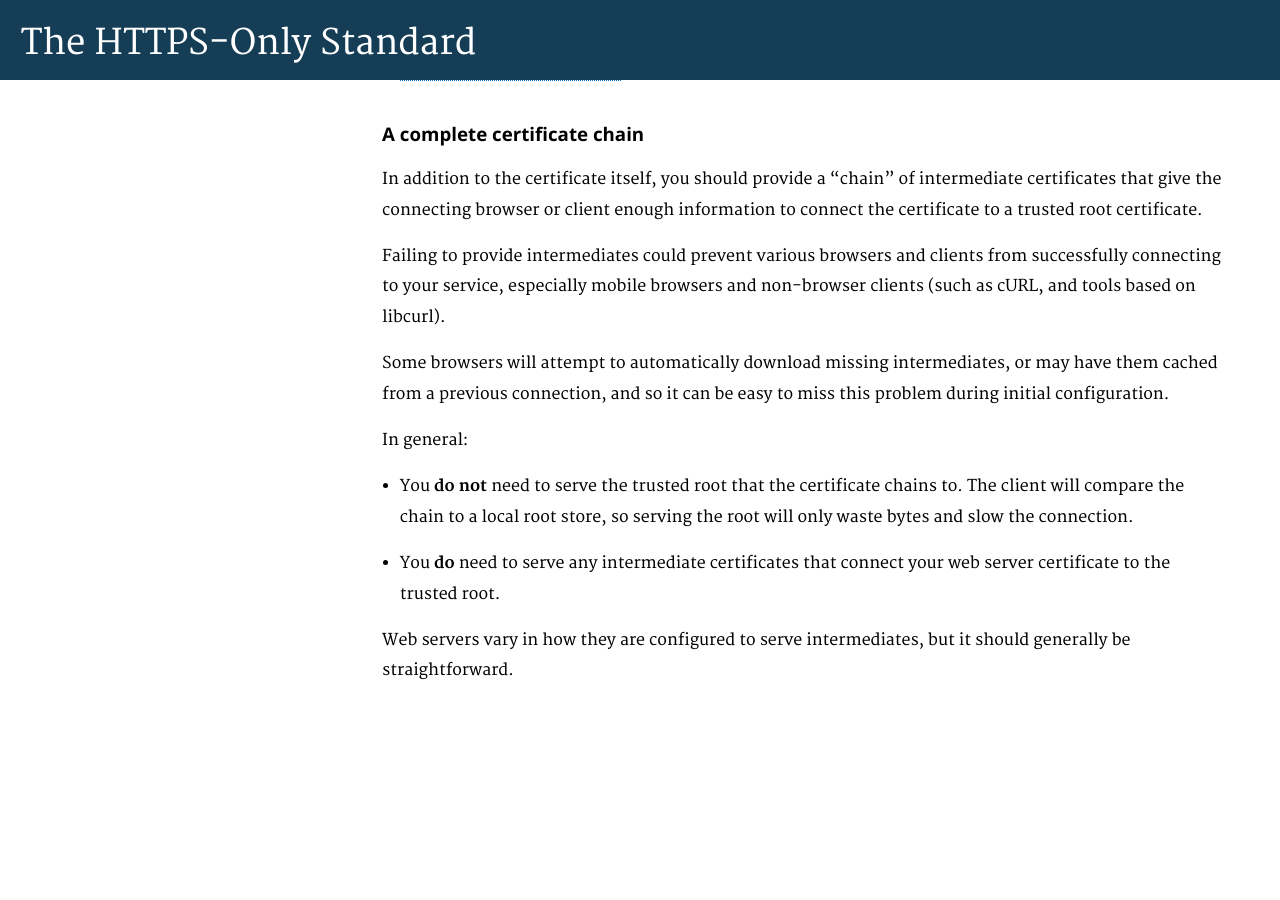
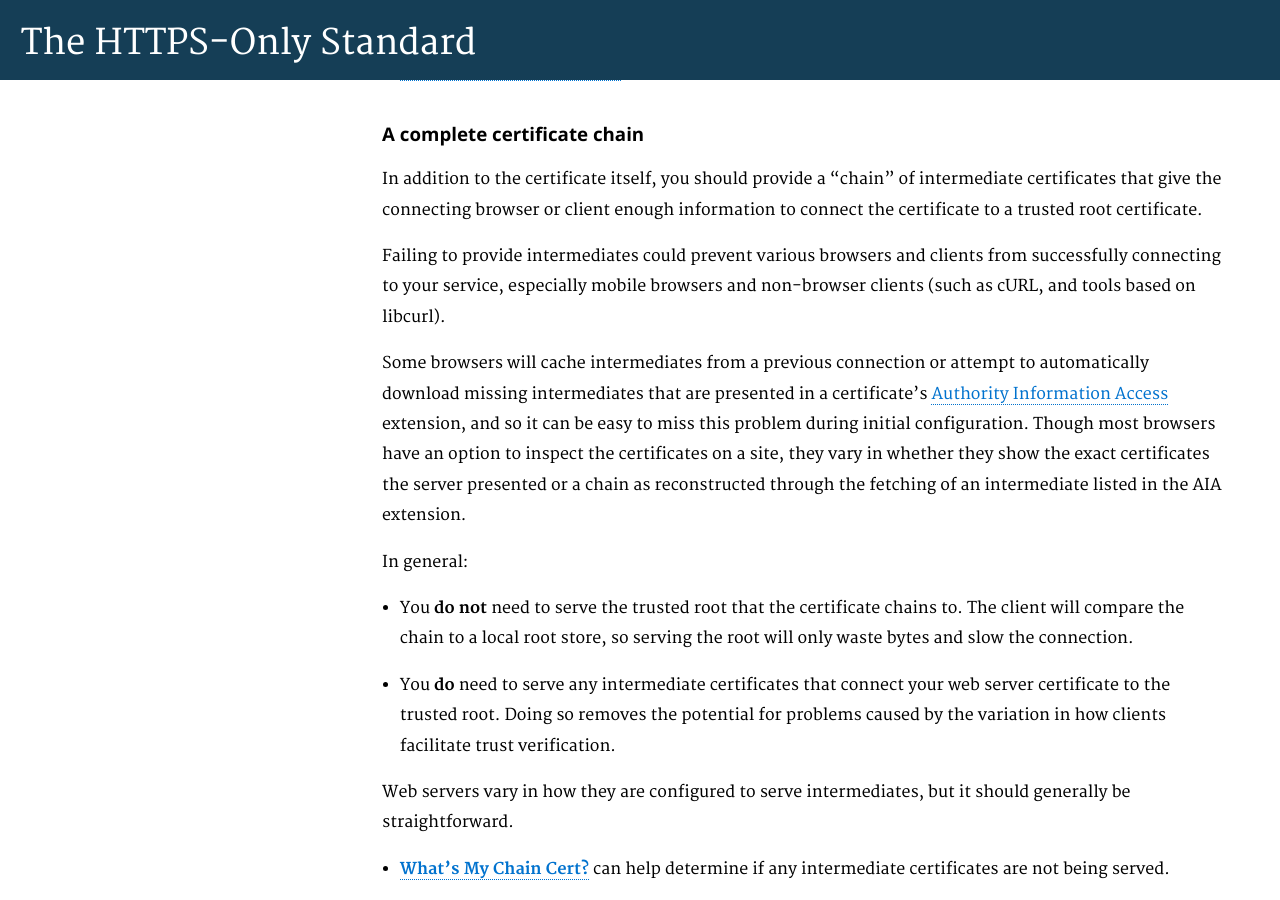
Before and after one commit to GSA/https, a Jekyll site: the page built from pages/technical.md, in a window 1280 px wide and 900 px high, scrolled down 3111 px. Built offline with Jekyll 4.4.1, drawn with Linux system fonts in a browser that asks for light colours; Markdown is read by kramdown in place of the engine named in the settings; before the commit the page ends 3813 px from its top, so only the background shows below that.

Commit message:
AIA info and whatsmychaincert.com link
Revised some of the sentences in the "A complete certificate chain" section and added some words about Authority Information Access. I also added a link to whatsmychaincert.com, though perhaps this may be more appropriately linked in the body paragraphs or at https.cio.gov/resources.

```diff
--- a/pages/technical.md
+++ b/pages/technical.md
@@ -86,11 +86,13 @@ In addition to the certificate itself, you should provide a "chain" of intermedi
 
 Failing to provide intermediates could prevent various browsers and clients from successfully connecting to your service, especially mobile browsers and non-browser clients (such as cURL, and tools based on libcurl).
 
-Some browsers will attempt to automatically download missing intermediates, or may have them cached from a previous connection, and so it can be easy to miss this problem during initial configuration.
+Some browsers will cache intermediates from a previous connection or attempt to automatically download missing intermediates that are presented in a certificate's [Authority Information Access](https://tools.ietf.org/html/rfc5280#section-4.2.2.1) extension, and so it can be easy to miss this problem during initial configuration. Though most browsers have an option to inspect the certificates on a site, they vary in whether they show the exact certificates the server presented or a chain as reconstructed through the fetching of an intermediate listed in the AIA extension.
 
 In general:
 
 * You **do not** need to serve the trusted root that the certificate chains to. The client will compare the chain to a local root store, so serving the root will only waste bytes and slow the connection.
-* You **do** need to serve any intermediate certificates that connect your web server certificate to the trusted root.
+* You **do** need to serve any intermediate certificates that connect your web server certificate to the trusted root. Doing so removes the potential for problems caused by the variation in how clients facilitate trust verification.
 
 Web servers vary in how they are configured to serve intermediates, but it should generally be straightforward.
+
+* **[What's My Chain Cert?](https://whatsmychaincert.com/)** can help determine if any intermediate certificates are not being served.
```
